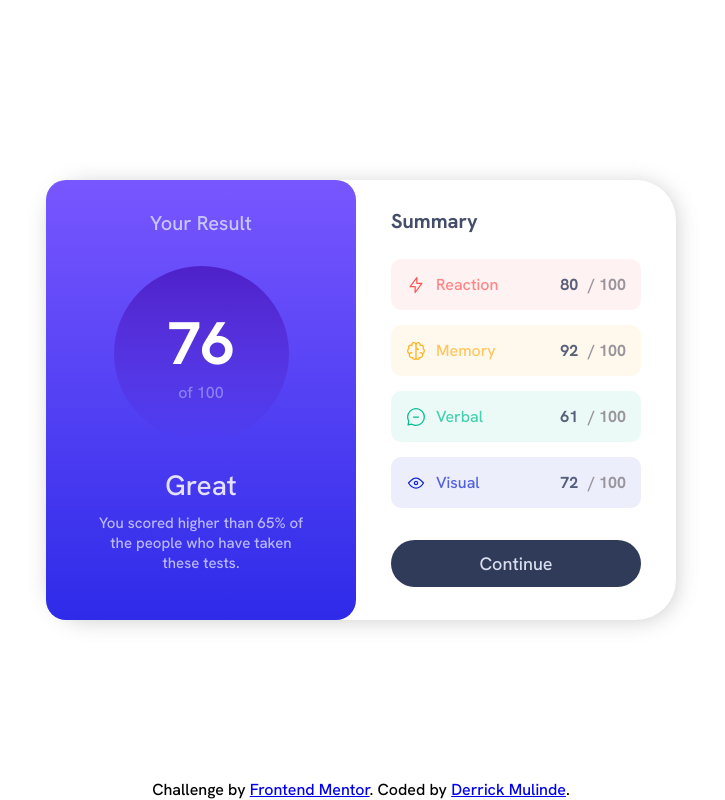
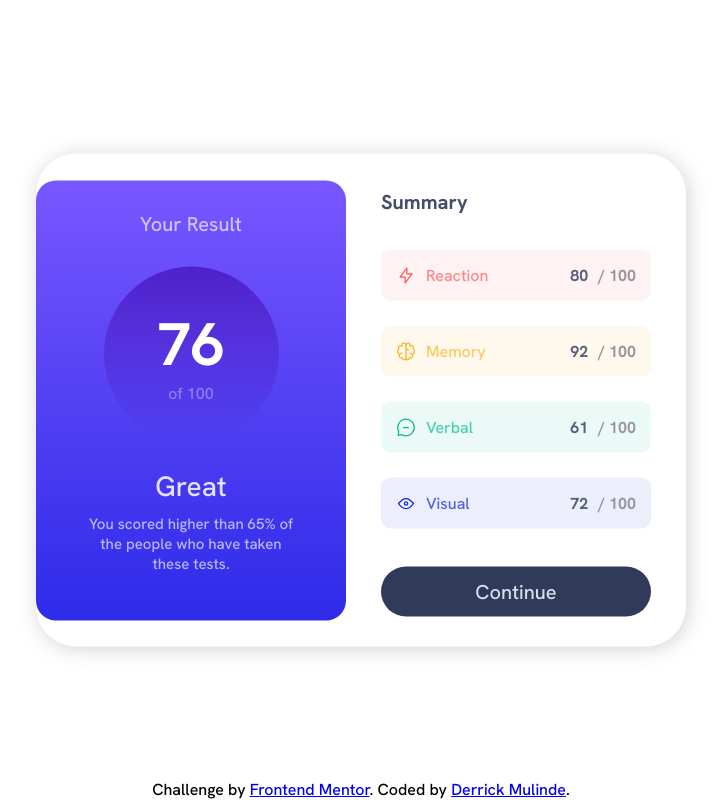
Before and after one commit to inspecta/results-summary-component, a plain HTML site: page index.html in a window 1280 px wide. Shown: the whole page, without its empty margins (279-1004 px from the left). Drawn offline with Linux system fonts and the light colour scheme.

Commit message:
Finalize design

```diff
--- a/style.css
+++ b/style.css
@@ -11,9 +11,14 @@ html {
 /*
   * Section One
 */
+.container {
+  width: 375px;
+  margin: 0 auto;
+}
+
 .one {
   text-align: center;
-  width: 372px;
+  width: 100%;
   height: 356px;
   margin: 0 auto;
   background: linear-gradient(
@@ -84,33 +89,35 @@ html {
   * Section Two
 */
 .two {
-  width: 320px;
+  width: 340px;
   margin: 0 auto;
 }
 
 .section-two-header {
-  padding: 25px 0;
-  font-size: 18px;
+  padding: 35px 0;
+  font-size: 20px;
+  color: hsla(224, 30%, 27%, 1);
 }
 
 .continue-btn {
   width: 100%;
-  padding: 18px;
+  padding: 20px;
   border: none;
   border-radius: 40px;
-  font-size: 18px;
+  font-size: 20px;
   background-color: hsla(224, 30%, 27%, 1);
   color: hsl(221, 100%, 96%, 0.9);
+  margin-top: 0.3em;
 }
 
 .summary-container {
   width: 100%;
   display: flex;
   justify-content: space-between;
-  padding: 18px;
+  padding: 20px;
   border: none;
   border-radius: 10px;
-  margin-bottom: 15px;
+  margin-bottom: 25px;
 }
 
 .summary-name-icon {
@@ -181,6 +188,7 @@ html {
     border: none;
     box-shadow: 2px 2px 20px rgba(108, 108, 108, 0.3);
     height: auto;
+    width: auto;
   }
 
   .one {
```
